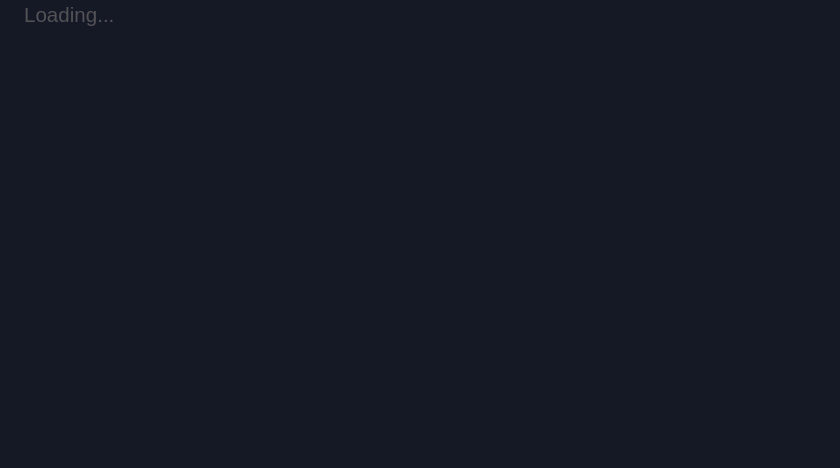
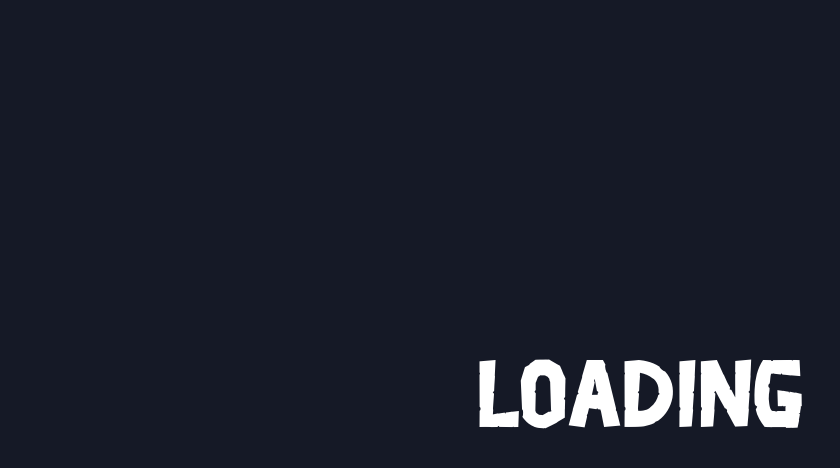
Before and after one commit to Guilherme-07062002/fifth-hell-react, a React (Vite) app: page / in a window 1280 px wide. Both pictures are taken after a click on the button "PLAY". Shown: the top 468 px of the page, without its empty margins (0-840 px from the left). Built offline with nearby package versions, Linux system fonts and the light colour scheme.

Commit message:
feat: loading screen text

```diff
--- /dev/null
+++ b/src/pages/Loading/Text/index.tsx
@@ -0,0 +1,18 @@
+import { StyledLoadingText as Text } from "./styled";
+import { Grid } from "@mui/material";
+
+/** Render loading text */
+export const LoadingText = () => {
+  const value = "Loading";
+  return (
+    <Grid
+      item
+      xs={12}
+      display={"flex"}
+      justifyContent={"center"}
+      alignItems={"center"}
+    >
+      <Text>{value}</Text>
+    </Grid>
+  );
+};
--- /dev/null
+++ b/src/pages/Loading/Text/styled.ts
@@ -0,0 +1,19 @@
+import styled from "styled-components";
+import Thertole from "./assets/fonts/Thertole.otf";
+import { Typography } from "@mui/material";
+
+export const StyledLoadingText = styled(Typography)`
+  && {
+    color: #ffffff;
+    font-size: 6rem;
+    text-align: center;
+    font-family: "Thertole", sans-serif;
+    @media (max-width: 600px) {
+      font-size: 6rem;
+    }
+  }
+  @font-face {
+    font-family: "Thertole";
+    src: url(${Thertole}) format("truetype");
+  }
+`;
--- a/src/pages/Loading/index.tsx
+++ b/src/pages/Loading/index.tsx
@@ -1,8 +1,10 @@
 import { StyledContainer as Container } from "./styled";
+import { LoadingText } from "./Text";
+
 export const LoadingScreen = () => {
   return (
     <Container component="main" maxWidth={false}>
-      Loading...
+      <LoadingText />
     </Container>
   );
 };
--- a/src/pages/Loading/styled.ts
+++ b/src/pages/Loading/styled.ts
@@ -3,6 +3,9 @@ import styled from "styled-components";
 
 export const StyledContainer = styled(Container)`
   && {
+    display: flex;
+    justify-content: center;
+    align-items: center;
     height: 100vh;
     background-color: #151926;
   }
```
Also changed, not shown: src/pages/Loading/Text/assets/fonts/Thertole.otf (added).
